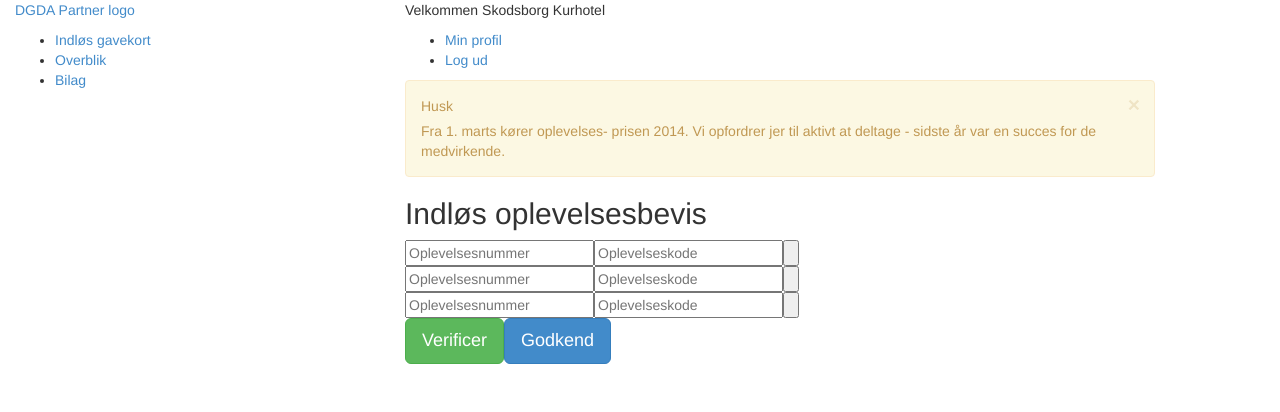
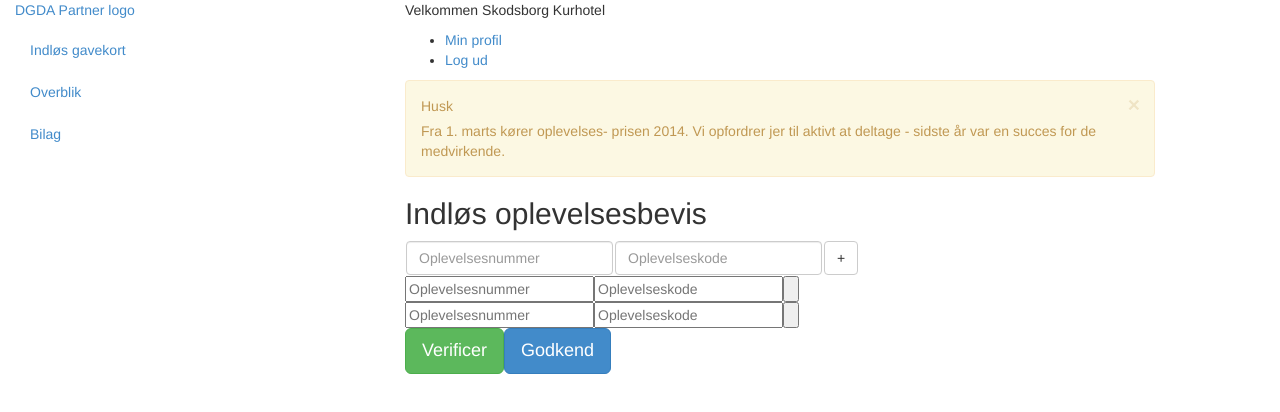
Before and after one commit to leogono/dgdapartner.dev, a website: page index.html in a window 1280 px wide. Drawn offline with Linux system fonts and the light colour scheme.

Commit message:
fixed sidebar ul > li

```diff
--- a/index.html
+++ b/index.html
@@ -28,7 +28,7 @@
 			<div class="logo-nav-wrap col-sm-4">
 				<p class="sitelogo"><a href="/">DGDA Partner logo</a></p>
 				<nav class="side-nav">
-					<ul>
+					<ul class="nav nav-stacked">
 						<li><a href="#">Indløs gavekort</a></li>
 						<li><a href="#">Overblik</a></li>
 						<li><a href="#">Bilag</a></li>
@@ -53,11 +53,20 @@
 					<div class="main-content">
 						<h2 class="tab-header">Indløs oplevelsesbevis</h2>
 
-						<div class="input-group">
-							<input type="text" placeholder="Oplevelsesnummer">
-							<input type="text" placeholder="Oplevelseskode">
-							<input type="button">
-						</div>
+            <table>
+              <tr>
+                <td>
+                  <input class="form-control" type="text" placeholder="Oplevelsesnummer">
+                </td>
+                <td>
+                  <input class="form-control" type="text" placeholder="Oplevelseskode">
+                </td>
+                <td>
+                  <button type="button" class="btn btn-default add-more">+</button>
+                </td>
+              </tr>
+            </table>
+
 						<div class="input-group">
 							<input type="text" placeholder="Oplevelsesnummer">
 							<input type="text" placeholder="Oplevelseskode">
```
